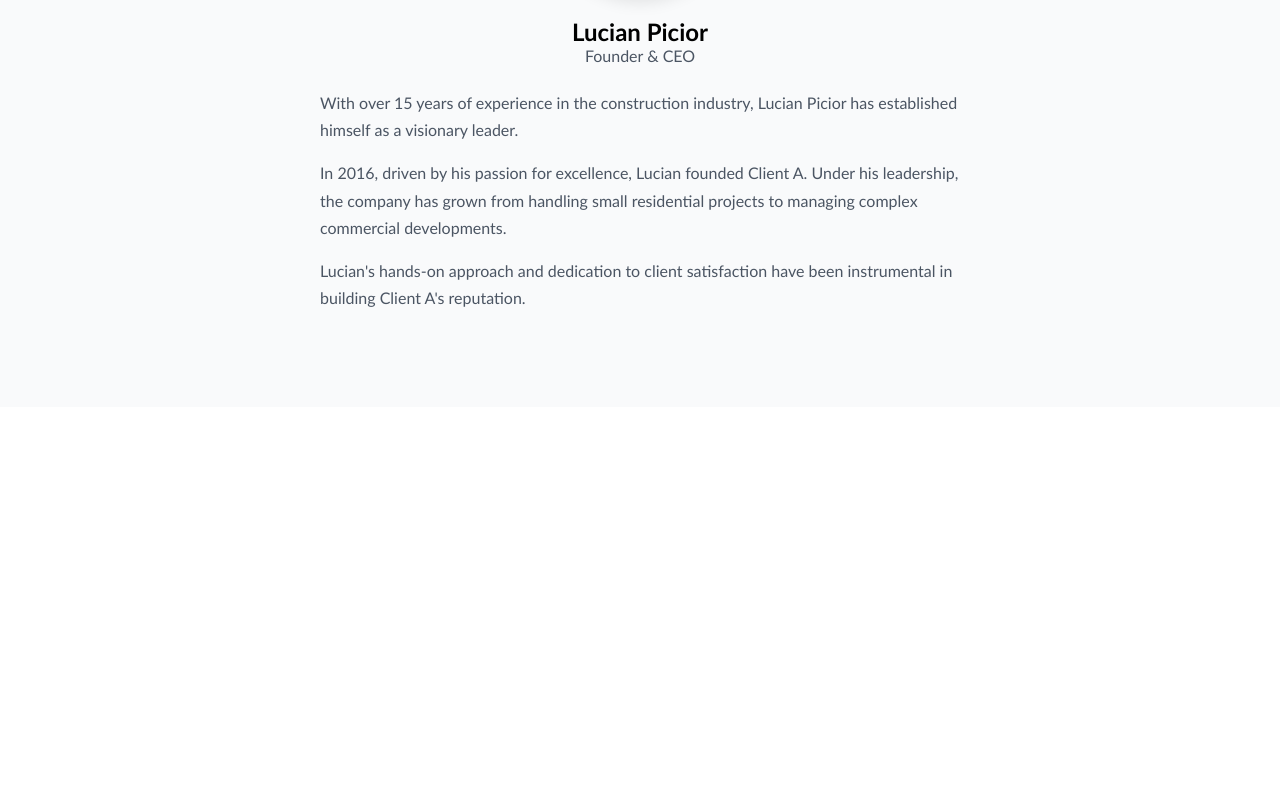
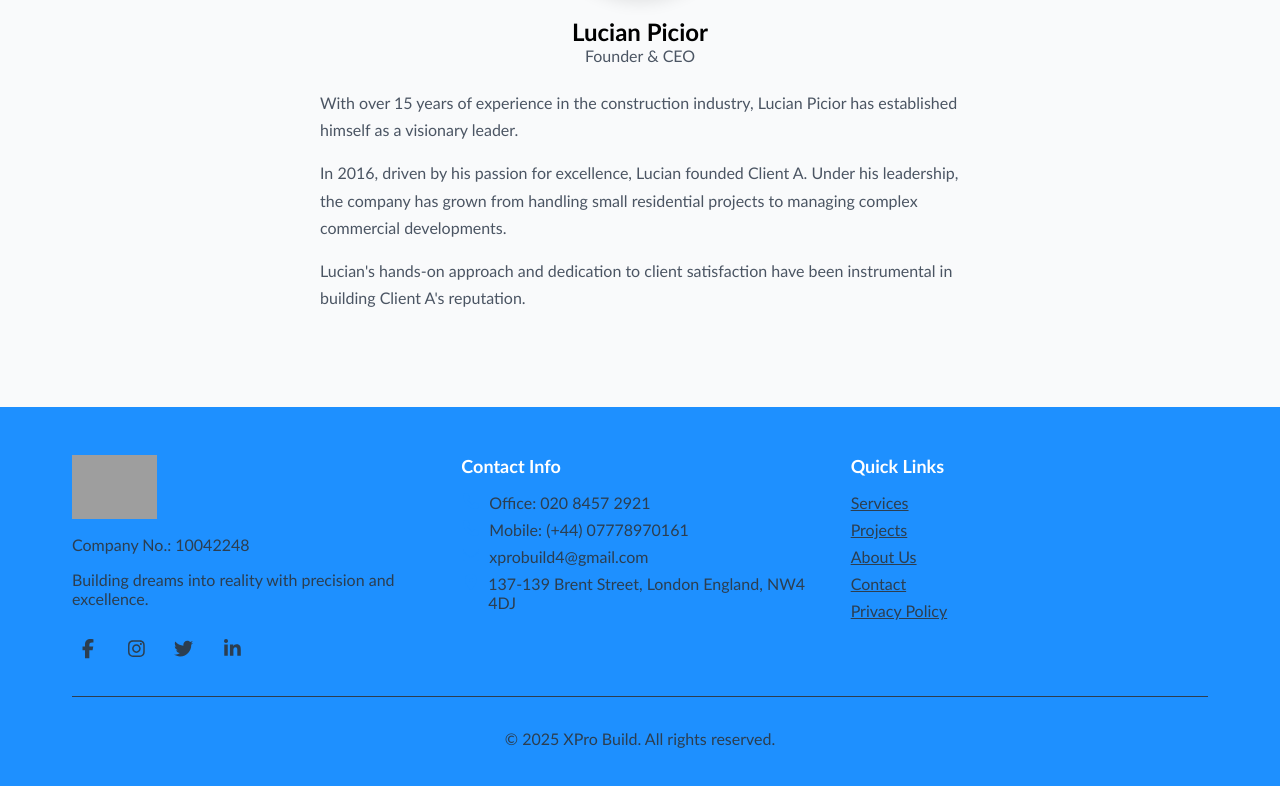
Before and after one commit to FlexSaaS/flexsaas-tradesman, a React (Vite) app in the folder frontend/: page /about in a window 1280 px wide. Shown: the part 1409-2195 px from the top of the page. Before the commit the page ends 1816 px from the top, so only its background shows below. Built offline with nearby package versions, Linux system fonts and the light colour scheme; grey boxes are pictures that could not be loaded.

Commit message:
add footer

```diff
--- a/frontend/package.json
+++ b/frontend/package.json
@@ -11,6 +11,7 @@
   },
   "dependencies": {
     "@fortawesome/fontawesome-svg-core": "^6.7.2",
+    "@fortawesome/free-brands-svg-icons": "^6.7.2",
     "@fortawesome/free-solid-svg-icons": "^6.7.2",
     "@fortawesome/react-fontawesome": "^0.2.2",
     "@types/react-router-dom": "^5.3.3",
--- a/frontend/src/App.tsx
+++ b/frontend/src/App.tsx
@@ -5,6 +5,7 @@ import HomePage from "./pages/HomePage";
 import AboutPageTemp from "./pages/AboutPageTemp";
 import styled, { createGlobalStyle } from "styled-components";
 import { getClientConfig } from "./lib/getClientConfig";
+import Footer from "./pages/Footer";
 
 function App() {
   const client = getClientConfig();
@@ -17,6 +18,7 @@ function App() {
         <Route path="/projects" element={<ProjectPageTemp />} />
         <Route path="/about" element={<AboutPageTemp />} />
       </Routes>
+      <Footer />
     </AppContainer>
   );
 }
--- a/frontend/src/configs/clientA.tsx
+++ b/frontend/src/configs/clientA.tsx
@@ -6,6 +6,7 @@ const clientAConfig: ClientConfig = {
   logo: "/clientA-logo.png",
   primaryColor: "#1e90ff",
   primaryColorLight: "#FFD700",
+  secondaryColor: "#2c3e50",
   tagline: "Book your sessions in seconds!",
   fontFamily: "Gill Sans, Gill Sans MT, Calibri, Trebuchet MS, sans-serif",
   // Project template config starts here
--- a/frontend/src/configs/clientB.tsx
+++ b/frontend/src/configs/clientB.tsx
@@ -6,8 +6,8 @@ const clientBConfig: ClientConfig = {
   tagline: "Premium beauty appointments made easy.",
   fontFamily: "Montserrat",
   primaryColor: "#16a34a",
-  tagline: "Transform your space with ease.",
   primaryColorLight: "lightgreen",
+  secondaryColor: "#FF6347",
   // Project template config starts here
   header: {
     title: "Completed Creations",
--- /dev/null
+++ b/frontend/src/pages/Footer.tsx
@@ -0,0 +1,214 @@
+import { Link } from "react-router-dom";
+import styled from "styled-components";
+import { getClientConfig } from "../lib/getClientConfig";
+import { FontAwesomeIcon } from "@fortawesome/react-fontawesome";
+import { faFacebookF, faInstagram, faTwitter, faLinkedinIn } from "@fortawesome/free-brands-svg-icons";
+import { faPhone, faEnvelope, faMapMarkerAlt } from "@fortawesome/free-solid-svg-icons";
+
+const client = getClientConfig();
+
+const Footer = () => {
+  return (
+    <FooterContainer>
+      <FooterContent>
+        <FooterGrid>
+          {/* Logo and Description Column */}
+          <FooterColumn>
+            <LogoContainer>
+              <FooterLogo src="/logofooter.png" alt="XPro Build Logo" />
+            </LogoContainer>
+            <CompanyInfo>Company No.: 10042248</CompanyInfo>
+            <Description>Building dreams into reality with precision and excellence.</Description>
+            <SocialLinks>
+              <SocialLink href="#" aria-label="Facebook">
+                <FontAwesomeIcon icon={faFacebookF} />
+              </SocialLink>
+              <SocialLink href="#" aria-label="Instagram">
+                <FontAwesomeIcon icon={faInstagram} />
+              </SocialLink>
+              <SocialLink href="#" aria-label="Twitter">
+                <FontAwesomeIcon icon={faTwitter} />
+              </SocialLink>
+              <SocialLink href="#" aria-label="LinkedIn">
+                <FontAwesomeIcon icon={faLinkedinIn} />
+              </SocialLink>
+            </SocialLinks>
+          </FooterColumn>
+
+          {/* Contact Info Column */}
+          <FooterColumn>
+            <ColumnTitle>Contact Info</ColumnTitle>
+            <ContactInfo>
+              <ContactItem>
+                <IconWrapper>
+                  <FontAwesomeIcon icon={faPhone} />
+                </IconWrapper>
+                <span>Office: 020 8457 2921</span>
+              </ContactItem>
+              <ContactItem>
+                <IconWrapper>
+                  <FontAwesomeIcon icon={faPhone} />
+                </IconWrapper>
+                <span>Mobile: (+44) 07778970161</span>
+              </ContactItem>
+              <ContactItem>
+                <IconWrapper>
+                  <FontAwesomeIcon icon={faEnvelope} />
+                </IconWrapper>
+                <span>xprobuild4@gmail.com</span>
+              </ContactItem>
+              <ContactItem>
+                <IconWrapper>
+                  <FontAwesomeIcon icon={faMapMarkerAlt} />
+                </IconWrapper>
+                <span>137-139 Brent Street, London England, NW4 4DJ</span>
+              </ContactItem>
+            </ContactInfo>
+          </FooterColumn>
+
+          {/* Quick Links Column */}
+          <FooterColumn>
+            <ColumnTitle>Quick Links</ColumnTitle>
+            <QuickLinks>
+              <QuickLink to="/services">Services</QuickLink>
+              <QuickLink to="/projects">Projects</QuickLink>
+              <QuickLink to="/about">About Us</QuickLink>
+              <QuickLink to="/contact">Contact</QuickLink>
+              <QuickLink to="/privacy-policy">Privacy Policy</QuickLink>
+            </QuickLinks>
+          </FooterColumn>
+        </FooterGrid>
+
+        <Copyright>&copy; {new Date().getFullYear()} XPro Build. All rights reserved.</Copyright>
+      </FooterContent>
+    </FooterContainer>
+  );
+};
+
+export default Footer;
+
+// Styled Components
+const FooterContainer = styled.footer`
+  background-color: ${client.primaryColor};
+  color: white;
+  padding: 3rem 0;
+`;
+
+const FooterContent = styled.div`
+  max-width: 1200px;
+  margin: 0 auto;
+  padding: 0 2rem;
+`;
+
+const FooterGrid = styled.div`
+  display: grid;
+  grid-template-columns: 1fr;
+  gap: 2rem;
+
+  @media (min-width: 768px) {
+    grid-template-columns: repeat(3, 1fr);
+  }
+`;
+
+const FooterColumn = styled.div`
+  display: flex;
+  flex-direction: column;
+`;
+
+const LogoContainer = styled.div`
+  display: flex;
+  align-items: center;
+`;
+
+const FooterLogo = styled.img`
+  height: 80px;
+  width: 160px;
+
+  @media (min-width: 768px) {
+    height: 64px;
+    width: auto;
+  }
+`;
+
+const CompanyInfo = styled.p`
+  margin-top: 1rem;
+  color: ${client.secondaryColor};
+`;
+
+const Description = styled.p`
+  margin-top: 1rem;
+  color: ${client.secondaryColor};
+`;
+
+const SocialLinks = styled.div`
+  display: flex;
+  gap: 1rem;
+  margin-top: 1.5rem;
+`;
+
+const SocialLink = styled.a`
+  color: ${client.secondaryColor};
+  font-size: 1.2rem;
+  width: 2rem;
+  height: 2rem;
+  border-radius: 50%;
+  display: flex;
+  align-items: center;
+  justify-content: center;
+  transition: all 0.3s ease;
+
+  &:hover {
+    color: ${client.primaryColor};
+    transform: translateY(-3px);
+  }
+`;
+
+const ColumnTitle = styled.h3`
+  font-size: 1.125rem;
+  font-weight: 600;
+  margin-bottom: 1rem;
+`;
+
+const ContactInfo = styled.div`
+  display: flex;
+  flex-direction: column;
+  gap: 0.5rem;
+`;
+
+const ContactItem = styled.div`
+  display: flex;
+  align-items: flex-start;
+  gap: 0.5rem;
+  color: ${client.secondaryColor};
+`;
+
+const IconWrapper = styled.div`
+  color: ${client.primaryColor};
+  width: 1.25rem;
+  display: flex;
+  justify-content: center;
+`;
+
+const QuickLinks = styled.div`
+  display: flex;
+  flex-direction: column;
+  gap: 0.5rem;
+`;
+
+const QuickLink = styled(Link)`
+  color: ${client.secondaryColor};
+  transition: color 0.3s ease;
+
+  &:hover {
+    color: ${client.primaryColor};
+    text-decoration: underline;
+  }
+`;
+
+const Copyright = styled.div`
+  margin-top: 2rem;
+  padding-top: 2rem;
+  border-top: 1px solid ${client.secondaryColor};
+  text-align: center;
+  color: ${client.secondaryColor };
+`;
--- a/frontend/src/types/Config.tsx
+++ b/frontend/src/types/Config.tsx
@@ -18,6 +18,7 @@ export interface ClientConfig {
   logo: string;
   primaryColor: string;
   primaryColorLight: string;
+  secondaryColor: string;
   tagline: string;
   fontFamily: string;
 
```
